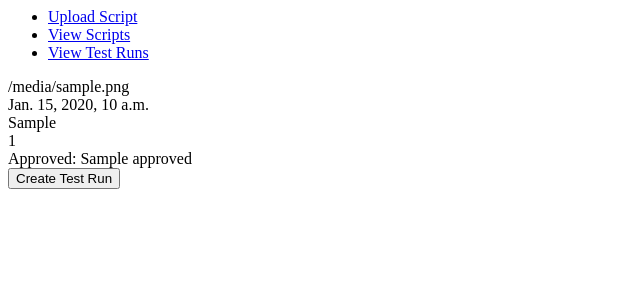
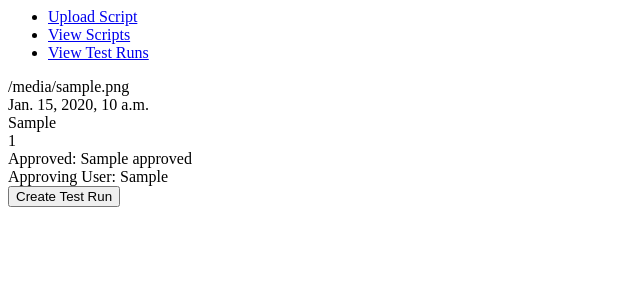
Before and after one commit to isotoma/ScriptSite, a Django app: template src/scriptsite/templates/script.html in a window 1280 px wide. Shown: the top 300 px of the page, without its empty margins (0-640 px from the left). Run offline with Django 3.2, Linux system fonts and the light colour scheme; the template is opened without the code that fills it: most values are stand-ins (such as "Sample title", 1, 10 or a date in 2020).

Commit message:
Added record of approving user

```diff
--- a/src/scriptsite/main/views.py
+++ b/src/scriptsite/main/views.py
@@ -85,6 +85,7 @@ def script(request, script_id):
             return HttpResponseRedirect(reverse('test_run', kwargs = {'run_id': test_run.id}))
         if request.user.has_perm('main.testscript.can_approve') and request.POST.get('approve', None):
             script.approved = True
+            script.approved_user = request.user
             script.save()
 
 
--- a/src/scriptsite/templates/script.html
+++ b/src/scriptsite/templates/script.html
@@ -7,7 +7,9 @@
 {{ script.upload_user }} <br/>
 {{ num_tests }}<br />
 
-<span>Approved: {{script.approved}}</span>
+<div>Approved: {{script.approved}}</div>
+<div>Approving User: {{script.approved_user }}</div>
+
 
 <div>
 <form action="." method="POST">
```
